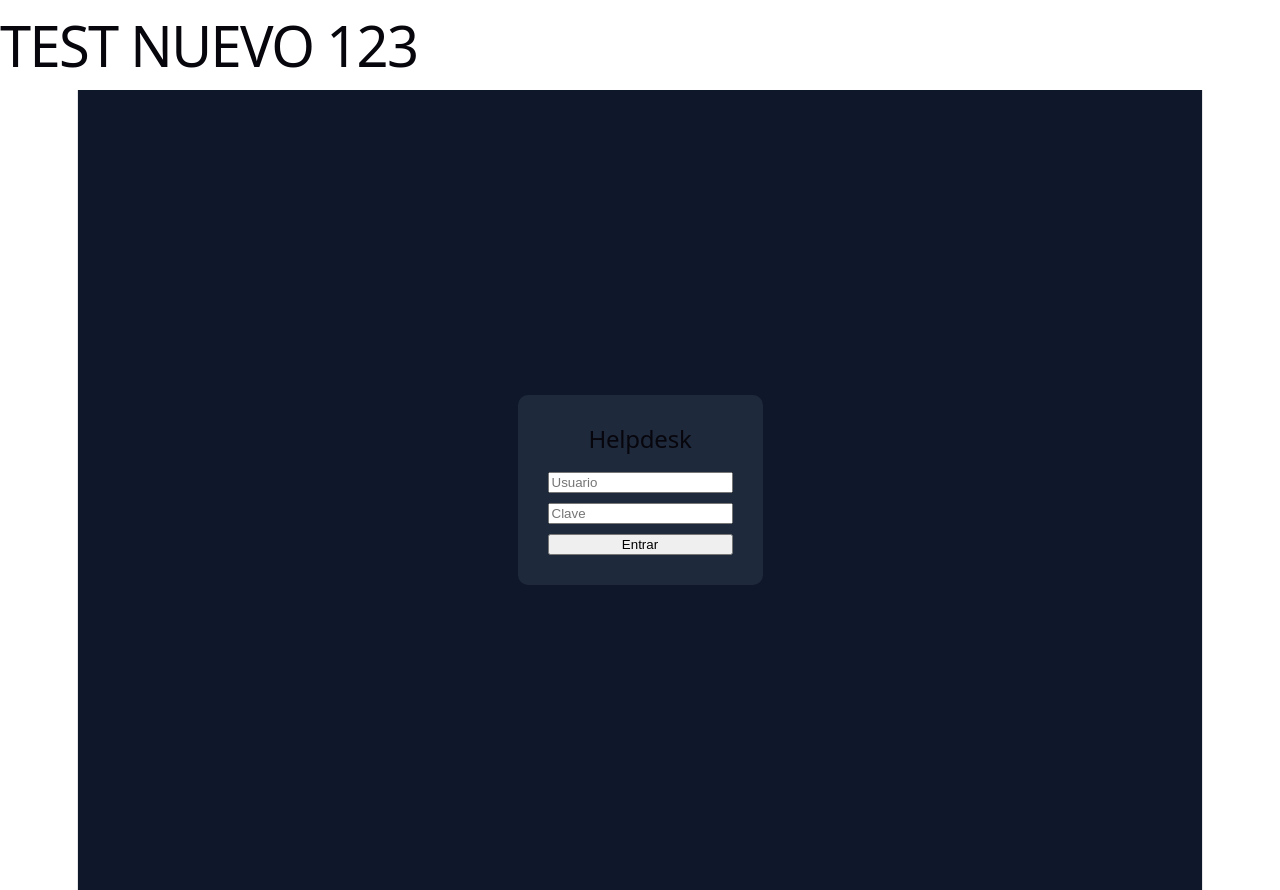
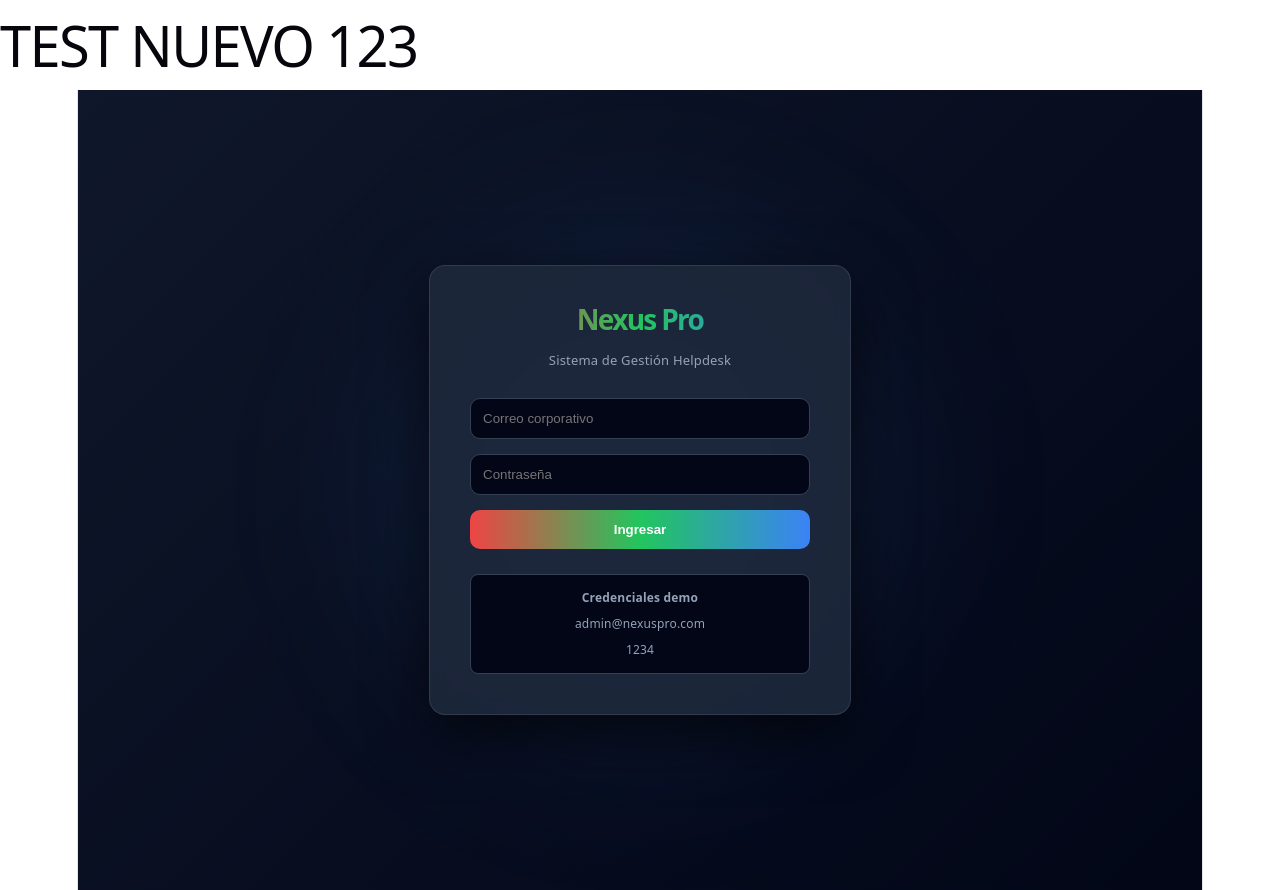
Before and after one commit to juanquintanilla-ops/helpdesk-microservices, a React (Vite) app in the folder frontend/: page / in a window 1280 px wide. Built offline with nearby package versions, Linux system fonts and the light colour scheme.

Commit message:
login nexus pro UI

```diff
--- a/frontend/src/Login.jsx
+++ b/frontend/src/Login.jsx
@@ -4,43 +4,146 @@ export default function Login({ setUser }){
 
   const [user,setUserInput] = useState("");
   const [pass,setPass] = useState("");
+  const [error,setError] = useState("");
 
   const handleLogin = (e)=>{
     e.preventDefault();
 
-    if(user==="admin" && pass==="1234"){
-      const u = {user};
+    // Credenciales tipo correo
+    if(user === "admin@nexuspro.com" && pass === "1234"){
+      const u = { user, role:"admin" };
       localStorage.setItem("user", JSON.stringify(u));
       setUser(u);
     }else{
-      alert("Credenciales incorrectas");
+      setError("Credenciales incorrectas");
     }
   };
 
   return (
-    <div style={{
-      height:"100vh",
-      display:"flex",
-      justifyContent:"center",
-      alignItems:"center",
-      background:"#0f172a"
-    }}>
-      <form onSubmit={handleLogin} style={{
-        background:"#1e293b",
-        padding:"30px",
-        borderRadius:"10px",
-        color:"#fff",
-        display:"flex",
-        flexDirection:"column",
-        gap:"10px"
-      }}>
-        <h2>Helpdesk</h2>
+    <div style={container}>
+      <div style={overlay} />
 
-        <input placeholder="Usuario" onChange={e=>setUserInput(e.target.value)} />
-        <input type="password" placeholder="Clave" onChange={e=>setPass(e.target.value)} />
+      <form onSubmit={handleLogin} style={card}>
 
-        <button type="submit">Entrar</button>
+        <h1 style={brand}>Nexus Pro</h1>
+        <p style={subtitle}>Sistema de Gestión Helpdesk</p>
+
+        <input
+          style={input}
+          placeholder="Correo corporativo"
+          value={user}
+          onChange={e=>setUserInput(e.target.value)}
+        />
+
+        <input
+          style={input}
+          type="password"
+          placeholder="Contraseña"
+          value={pass}
+          onChange={e=>setPass(e.target.value)}
+        />
+
+        <button style={button}>
+          Ingresar
+        </button>
+
+        {error && <p style={errorStyle}>{error}</p>}
+
+        <div style={demoBox}>
+          <p style={{margin:0, fontWeight:"bold"}}>Credenciales demo</p>
+          <p style={{margin:0}}>admin@nexuspro.com</p>
+          <p style={{margin:0}}>1234</p>
+        </div>
+
       </form>
     </div>
   );
 }
+
+/* ===== ESTILOS NEXUS PRO ===== */
+
+const container = {
+  height:"100vh",
+  display:"flex",
+  justifyContent:"center",
+  alignItems:"center",
+  background:"linear-gradient(135deg, #0f172a, #020617)",
+  position:"relative",
+  overflow:"hidden"
+};
+
+const overlay = {
+  position:"absolute",
+  width:"600px",
+  height:"600px",
+  background:"radial-gradient(circle, rgba(59,130,246,0.3), transparent 70%)",
+  filter:"blur(80px)"
+};
+
+const card = {
+  position:"relative",
+  background:"rgba(30,41,59,0.9)",
+  backdropFilter:"blur(10px)",
+  padding:"40px",
+  borderRadius:"16px",
+  display:"flex",
+  flexDirection:"column",
+  gap:"15px",
+  width:"340px",
+  boxShadow:"0 20px 60px rgba(0,0,0,0.7)",
+  border:"1px solid rgba(255,255,255,0.1)"
+};
+
+const brand = {
+  textAlign:"center",
+  margin:0,
+  background:"linear-gradient(90deg,#ef4444,#22c55e,#3b82f6)",
+  WebkitBackgroundClip:"text",
+  WebkitTextFillColor:"transparent",
+  fontSize:"28px",
+  fontWeight:"bold"
+};
+
+const subtitle = {
+  textAlign:"center",
+  color:"#94a3b8",
+  fontSize:"13px",
+  marginBottom:"10px"
+};
+
+const input = {
+  padding:"12px",
+  borderRadius:"10px",
+  border:"1px solid #334155",
+  background:"#020617",
+  color:"#fff",
+  outline:"none"
+};
+
+const button = {
+  padding:"12px",
+  borderRadius:"10px",
+  border:"none",
+  background:"linear-gradient(90deg,#ef4444,#22c55e,#3b82f6)",
+  color:"#fff",
+  fontWeight:"bold",
+  cursor:"pointer",
+  transition:"0.2s"
+};
+
+const errorStyle = {
+  color:"#ef4444",
+  textAlign:"center",
+  fontSize:"13px"
+};
+
+const demoBox = {
+  marginTop:"10px",
+  background:"#020617",
+  padding:"10px",
+  borderRadius:"8px",
+  color:"#94a3b8",
+  fontSize:"12px",
+  textAlign:"center",
+  border:"1px solid #334155"
+};
```
